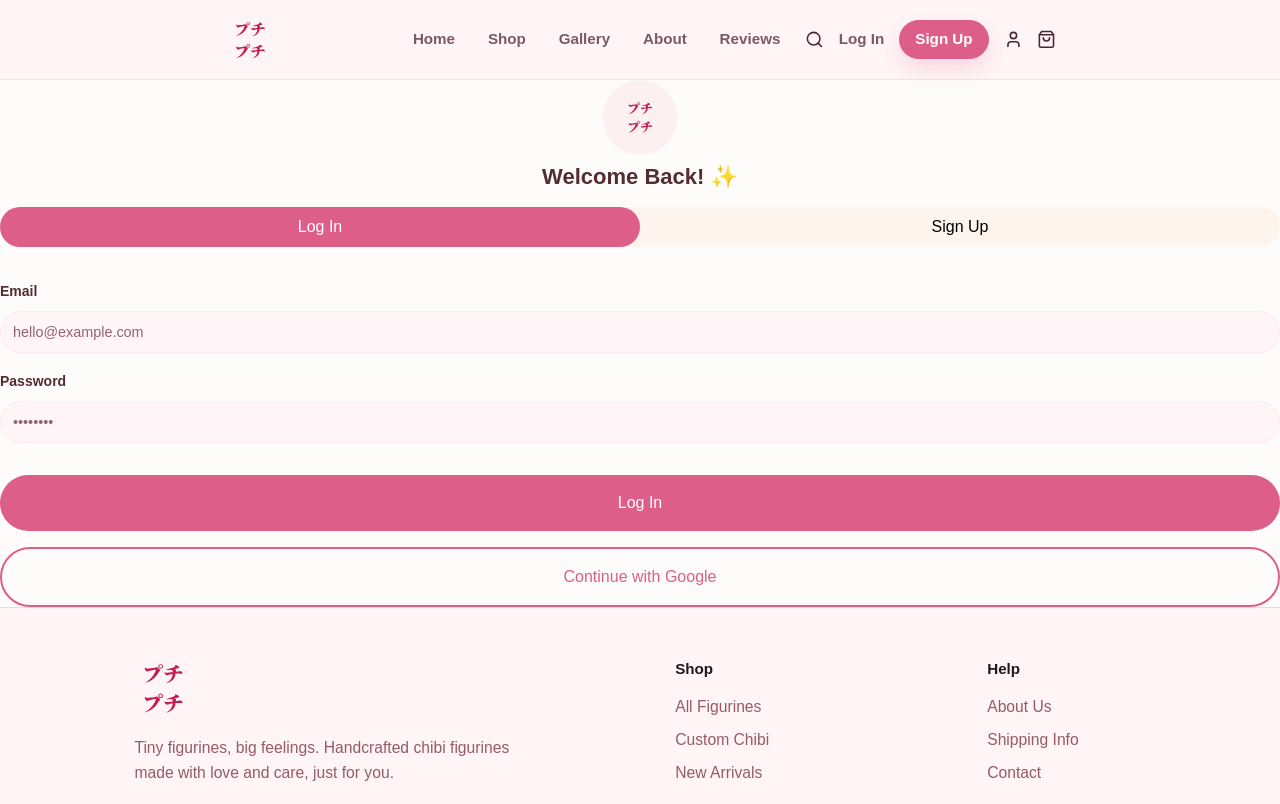
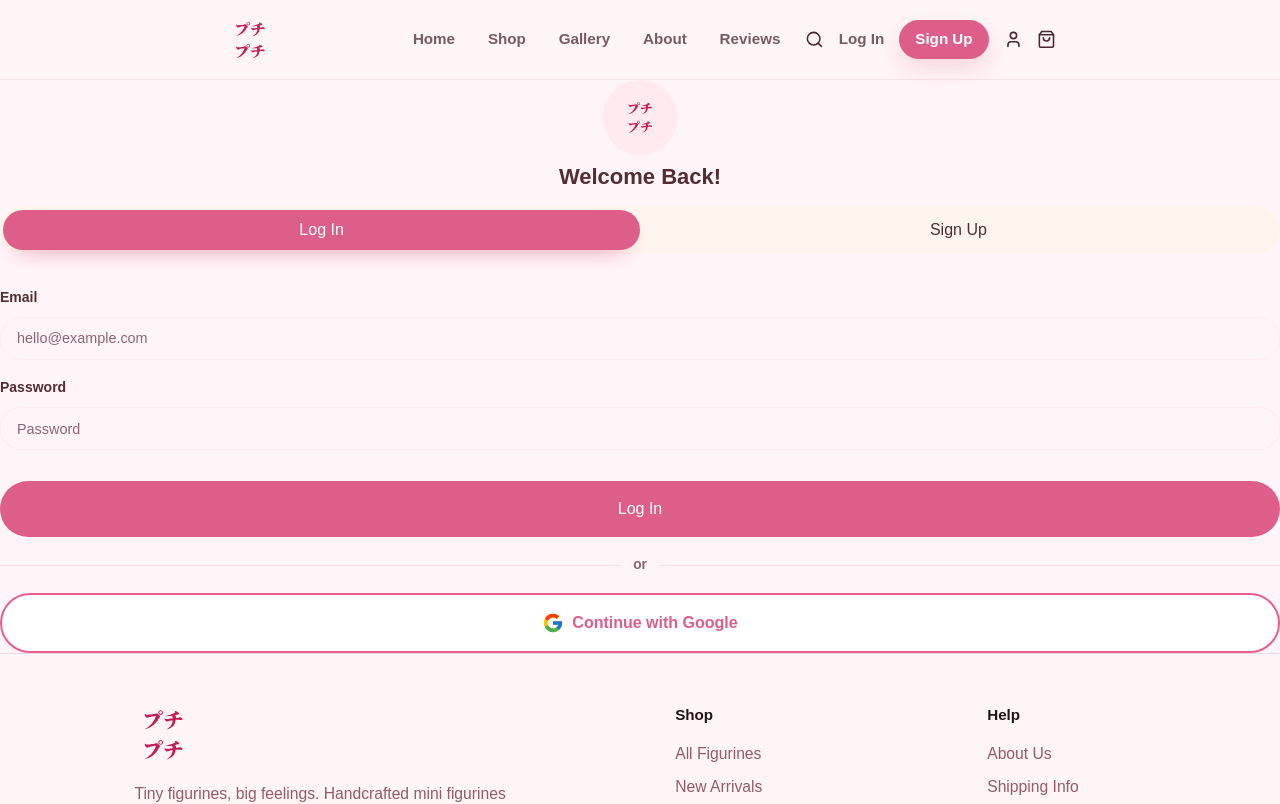
Before and after one commit to clusterDuckJS/Puchi-Puchi, a React (Vite) app: page /profile in a window 1280 px wide. Shown: the top 804 px of the page. Built offline with nearby package versions, Linux system fonts and the light colour scheme.

Commit message:
feat: enhance authentication flow with Google login and improve UI components

```diff
--- a/src/App.jsx
+++ b/src/App.jsx
@@ -16,6 +16,20 @@ import AdminLogin from './Pages/Admin/AdminLogin';
 import Admin from './Pages/Admin/Admin';
 import Cart from './Pages/Cart/Cart';
 import PaymentStatus from './Pages/PaymentStatus/PaymentStatus';
+
+function ScrollToTop() {
+  const { pathname } = useLocation();
+
+  useEffect(() => {
+    if ("scrollRestoration" in window.history) {
+      window.history.scrollRestoration = "manual";
+    }
+
+    window.scrollTo({ top: 0, left: 0, behavior: "auto" });
+  }, [pathname]);
+
+  return null;
+}
 
 function App() {
   const [session, setSession] = useState(null);
@@ -145,6 +159,8 @@ function App() {
 
   return (
     <>
+      <ScrollToTop />
+
       {!isAdminRoute && (
         <Header
           key={session?.user?.id ?? "guest"}
--- a/src/Components/Auth/AuthForm.jsx
+++ b/src/Components/Auth/AuthForm.jsx
@@ -1,12 +1,13 @@
 import { useState } from "react";
+import { FcGoogle } from "react-icons/fc";
 import { useNavigate } from "react-router-dom";
+import LOGO from "../../assets/puchi_logo_tran.svg";
 import { supabase } from "../../utils/supabase";
 import "./auth.css";
-import LOGO from "../../assets/puchi_logo_tran.svg";
 
-function AuthForm({ onAuthSuccess }) {
+function AuthForm({ initialMode = "login", onAuthSuccess }) {
   const navigate = useNavigate();
-  const [isLogin, setIsLogin] = useState(true);
+  const [isLogin, setIsLogin] = useState(initialMode !== "signup");
   const [firstName, setFirstName] = useState("");
   const [lastName, setLastName] = useState("");
   const [phone, setPhone] = useState("");
@@ -15,6 +16,7 @@ function AuthForm({ onAuthSuccess }) {
   const [confirmPassword, setConfirmPassword] = useState("");
   const [authError, setAuthError] = useState("");
   const [isSubmitting, setIsSubmitting] = useState(false);
+  const [isGoogleSubmitting, setIsGoogleSubmitting] = useState(false);
 
   const switchAuthMode = (nextIsLogin) => {
     setAuthError("");
@@ -31,6 +33,7 @@ function AuthForm({ onAuthSuccess }) {
         email,
         password,
       });
+
       if (error) setAuthError(error.message);
       else {
         onAuthSuccess?.();
@@ -55,6 +58,7 @@ function AuthForm({ onAuthSuccess }) {
           },
         },
       });
+
       if (error) setAuthError(error.message);
       else if (data.session) {
         onAuthSuccess?.();
@@ -68,15 +72,19 @@ function AuthForm({ onAuthSuccess }) {
   };
 
   const handleGoogleLogin = async () => {
+    setAuthError("");
+    setIsGoogleSubmitting(true);
+
     const { error } = await supabase.auth.signInWithOAuth({
       provider: "google",
       options: {
         redirectTo: `${window.location.origin}/`,
-      }
+      },
     });
 
     if (error) {
-      console.error("Google login error:", error.message);
+      setAuthError(error.message);
+      setIsGoogleSubmitting(false);
     }
   };
 
@@ -85,11 +93,11 @@ function AuthForm({ onAuthSuccess }) {
       <div className="svg-wrapper mb-05">
         <img src={LOGO} alt="Puchi Puchi Logo" />
       </div>
-      <h4 className="center bold-700 mb-1">{isLogin ? "Welcome Back! ✨" : "Join Puchi Puchi 🌸"}</h4>
+      <h4 className="center bold-700 mb-1">{isLogin ? "Welcome Back!" : "Join Puchi Puchi"}</h4>
 
       <div className="flex align-center w-100 switch-btn-container br-15 mb-2">
-        <button className={`flex-1 sm ${isLogin ? "active" : ""}`} onClick={() => switchAuthMode(true)}>Log In</button>
-        <button className={`flex-1 sm ${!isLogin ? "active" : ""}`} onClick={() => switchAuthMode(false)}>Sign Up</button>
+        <button type="button" className={`flex-1 sm ${isLogin ? "active" : ""}`} onClick={() => switchAuthMode(true)}>Log In</button>
+        <button type="button" className={`flex-1 sm ${!isLogin ? "active" : ""}`} onClick={() => switchAuthMode(false)}>Sign Up</button>
       </div>
 
       <form className="w-100 auth-fields" onSubmit={handleAuth}>
@@ -167,7 +175,7 @@ function AuthForm({ onAuthSuccess }) {
             className="w-100 mt-05"
             type="password"
             autoComplete={isLogin ? "current-password" : "new-password"}
-            placeholder="••••••••"
+            placeholder="Password"
             value={password}
             onChange={(e) => setPassword(e.target.value)}
             required
@@ -183,7 +191,7 @@ function AuthForm({ onAuthSuccess }) {
               className="w-100 mt-05"
               type="password"
               autoComplete="new-password"
-              placeholder="••••••••"
+              placeholder="Confirm password"
               value={confirmPassword}
               onChange={(e) => setConfirmPassword(e.target.value)}
               required
@@ -193,15 +201,23 @@ function AuthForm({ onAuthSuccess }) {
 
         {authError && <p className="auth-error text-error">{authError}</p>}
 
-        <button className="primary w-100 mt-1" type="submit" disabled={isSubmitting}>
+        <button className="primary w-100 mt-1" type="submit" disabled={isSubmitting || isGoogleSubmitting}>
           {isSubmitting ? "Please wait..." : isLogin ? "Log In" : "Create Account"}
         </button>
       </form>
+
+      <div className="auth-divider w-100">
+        <span>or</span>
+      </div>
+
       <button
-        className="secondary w-100 mt-1"
+        className="auth-google-btn w-100"
+        type="button"
         onClick={handleGoogleLogin}
+        disabled={isSubmitting || isGoogleSubmitting}
       >
-        Continue with Google
+        <FcGoogle />
+        <span>{isGoogleSubmitting ? "Opening Google..." : "Continue with Google"}</span>
       </button>
     </div>
   );
--- a/src/Components/Auth/AuthModal.jsx
+++ b/src/Components/Auth/AuthModal.jsx
@@ -1,7 +1,6 @@
-import React from 'react'
 import './auth.css'
 import { createPortal } from 'react-dom';
-import { LuCross, LuX } from 'react-icons/lu';
+import { LuX } from 'react-icons/lu';
 function AuthModal({ isOpen, onClose, children }) {
     if (!isOpen) return null;
 
--- a/src/Components/Auth/auth.css
+++ b/src/Components/Auth/auth.css
@@ -9,33 +9,45 @@
   align-items: center;
   justify-content: center;
   z-index: 999;
+  padding: 1rem;
 }
 
 .modal-content {
-  background: white;
-  padding: 2rem;
+  background: hsl(30 80% 99%);
+  padding: 1.75rem 2rem 2rem;
   border-radius: 20px;
   width: 480px;
-  max-height: min(90vh, 720px);
+  max-height: min(calc(100vh - 2rem), 760px);
   overflow-y: auto;
+  box-shadow: 0 24px 70px -24px rgb(83 45 51 / 45%);
 }
 
 .auth-form-container{
   display: flex;
   flex-direction: column;
   align-items: center;
-  background-color: hsl(30 80% 99%);
+  gap: 0;
   img{
     max-width: 36px;
   }
+
+  h4 {
+    color: #532d33;
+  }
+
   .switch-btn-container{
     background-color: hsl(30 80% 96%);
+    padding: 0.2rem;
     button{
       background-color: transparent;
-      padding: 0.5rem 2rem;
+      color: #532d33;
+      min-height: 40px;
+      padding: 0.5rem 1rem;
+      transition: background-color 0.2s ease, color 0.2s ease, box-shadow 0.2s ease;
       &.active {
         background-color: var(--color-primary);
         color: white;
+        box-shadow: 0 10px 24px -14px var(--color-primary);
       }
 
     }
@@ -45,7 +57,12 @@
 .auth-fields {
   display: flex;
   flex-direction: column;
-  gap: 1rem;
+  gap: 0.95rem;
+}
+
+.auth-fields input {
+  min-height: 43px;
+  padding-inline: 1rem;
 }
 
 .auth-field-row {
@@ -57,15 +74,60 @@
 .auth-error {
   font-size: 0.9rem;
   font-weight: 600;
+  margin-top: -0.15rem;
+}
+
+.auth-divider {
+  display: flex;
+  align-items: center;
+  gap: 0.85rem;
+  margin: 1.1rem 0;
+  color: hsl(340 18% 48%);
+  font-size: 0.86rem;
+  font-weight: 700;
+}
+
+.auth-divider::before,
+.auth-divider::after {
+  content: "";
+  flex: 1;
+  height: 1px;
+  background: hsl(340 70% 92%);
+}
+
+.auth-google-btn {
+  min-height: 56px;
+  border: 2px solid hsl(340 75% 64%);
+  background: #fff;
+  color: var(--color-primary);
+  font-weight: 700;
+  transition: transform 0.18s ease, border-color 0.18s ease, box-shadow 0.18s ease;
+}
+
+.auth-google-btn svg {
+  width: 22px;
+  height: 22px;
+  flex: 0 0 auto;
+}
+
+.auth-google-btn:hover:not(:disabled) {
+  border-color: var(--color-primary);
+  box-shadow: 0 12px 28px -20px var(--color-primary);
+  transform: translateY(-1px);
 }
 
 @media screen and (max-width: 560px) {
   .modal-content {
-    width: calc(100vw - 2rem);
+    width: 100%;
     padding: 1.5rem;
   }
 
   .auth-field-row {
     grid-template-columns: 1fr;
   }
+
+  .auth-form-container .switch-btn-container button,
+  .auth-google-btn {
+    min-height: 48px;
+  }
 }
--- a/src/Components/Footer/Footer.jsx
+++ b/src/Components/Footer/Footer.jsx
@@ -1,4 +1,4 @@
-import { FaInstagram, FaTwitter } from "react-icons/fa";
+import { FaInstagram, FaReddit, FaTwitter } from "react-icons/fa";
 import { Link } from "react-router-dom";
 import LOGO from "../../assets/puchi_logo_tran.svg";
 import "./footer.css";
@@ -9,14 +9,14 @@ function Footer() {
       <div className="footer-content">
         <div className="footer-brand">
           <img className="footer-logo" src={LOGO} alt="Puchi Puchi" />
-          <p>Tiny figurines, big feelings. Handcrafted chibi figurines made with love and care, just for you.</p>
+          <p>Tiny figurines, big feelings. Handcrafted mini figurines made with love and care, just for you.</p>
 
           <div className="footer-socials" aria-label="Social links">
-            <a href="https://instagram.com" aria-label="Instagram">
+            <a href="https://www.instagram.com/puchi.puchi.0_0/" aria-label="Instagram">
               <FaInstagram />
             </a>
-            <a href="https://twitter.com" aria-label="Twitter">
-              <FaTwitter />
+            <a href="https://www.reddit.com/user/Landlord04001/" aria-label="Reddit">
+              <FaReddit />
             </a>
           </div>
         </div>
@@ -24,7 +24,7 @@ function Footer() {
         <nav className="footer-nav" aria-label="Shop">
           <h6>Shop</h6>
           <Link to="/shop">All Figurines</Link>
-          <Link to="/#custom-chibi">Custom Chibi</Link>
+          {/* <Link to="/#custom-chibi">Custom Minis</Link> */}
           <Link to="/shop">New Arrivals</Link>
         </nav>
 
@@ -32,7 +32,7 @@ function Footer() {
           <h6>Help</h6>
           <Link to="/about">About Us</Link>
           <Link to="/faq">Shipping Info</Link>
-          <a href="mailto:hello@puchipuchi.in">Contact</a>
+          <a href="mailto:puchipuchi073@gmail.com">Contact</a>
         </nav>
       </div>
 
--- a/src/Components/Header/Header.jsx
+++ b/src/Components/Header/Header.jsx
@@ -12,6 +12,7 @@ function Header({ profile, user }) {
   const navigate = useNavigate();
   const location = useLocation();
   const [openAuth, setOpenAuth] = useState(false);
+  const [authMode, setAuthMode] = useState("login");
   const [openMenu, setOpenMenu] = useState(false);
   const [openSearch, setOpenSearch] = useState(false);
   const [searchQuery, setSearchQuery] = useState("");
@@ -101,6 +102,12 @@ function Header({ profile, user }) {
 
   const closeMobileMenu = () => {
     setOpenMenu(false);
+  };
+
+  const openAuthModal = (mode) => {
+    closeMobileMenu();
+    setAuthMode(mode);
+    setOpenAuth(true);
   };
 
   const navigateToSearch = (query, options = {}) => {
@@ -249,20 +256,14 @@ function Header({ profile, user }) {
                 <button
                   className="login-link"
                   type="button"
-                  onClick={() => {
-                    closeMobileMenu();
-                    setOpenAuth(true);
-                  }}
+                  onClick={() => openAuthModal("login")}
                 >
                   Log In
                 </button>
                 <button
                   className="signup-btn"
                   type="button"
-                  onClick={() => {
-                    closeMobileMenu();
-                    setOpenAuth(true);
-                  }}
+                  onClick={() => openAuthModal("signup")}
                 >
                   Sign Up
                 </button>
@@ -286,7 +287,7 @@ function Header({ profile, user }) {
       </header>
 
       <AuthModal isOpen={openAuth} onClose={() => setOpenAuth(false)}>
-        <AuthForm onAuthSuccess={() => setOpenAuth(false)} />
+        <AuthForm initialMode={authMode} onAuthSuccess={() => setOpenAuth(false)} />
       </AuthModal>
     </>
   );
--- a/src/Pages/Admin/Admin.jsx
+++ b/src/Pages/Admin/Admin.jsx
@@ -50,6 +50,7 @@ const PRODUCT_CATEGORY_OPTIONS = [
   "Movie",
   "Pets",
   "Made Just for You",
+  "Keychains"
 ];
 
 const normalizeListValue = (value) => value.trim().replace(/\s+/g, " ");
```
